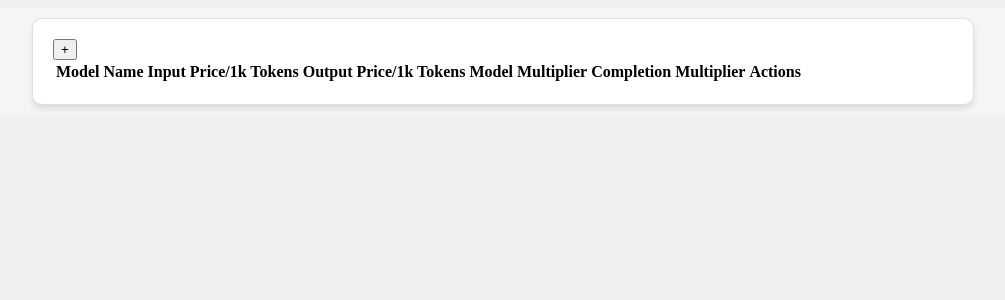
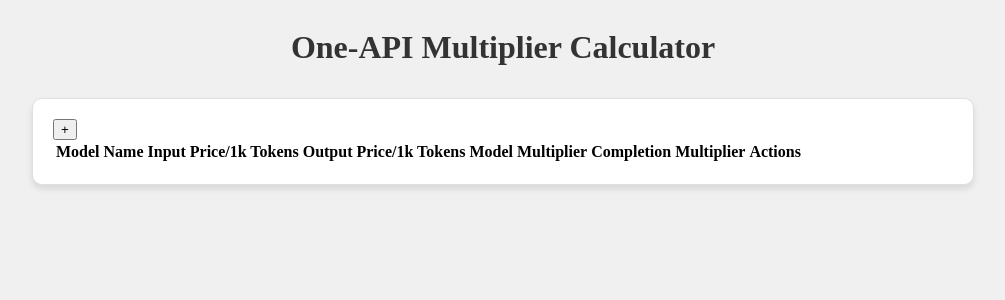
Before and after one commit to ShinChven/one-api-multiplier-calculator, a React (Vite) app in the folder app/: page / in a window 1280 px wide. Shown: the top 300 px of the page, without its empty margins (137-1142 px from the left). Built offline with nearby package versions, Linux system fonts and the light colour scheme.

Commit message:
feat: Add header and style adjustments for Calculator
- Center header text and update color
- Adjust card margin for horizontal centering
- Change container to column flex direction

```diff
--- a/app/src/Calculator.css
+++ b/app/src/Calculator.css
@@ -1,12 +1,12 @@
 .container {
   display: flex;
   justify-content: center;
-  background-color: #f5f5f5; /* Optional: background color for the page */
+  flex-direction: column;
 }
 
 .card {
   padding: 20px;
-  margin: 10px;
+  margin: 10px auto; /* Center the card horizontally */
   border-radius: 10px;
   box-shadow: 0 4px 6px rgba(0, 0, 0, 0.1);
   background-color: #ffffff;
@@ -14,3 +14,8 @@
   width: 100%; /* Optional: set a max width for responsiveness */
   max-width: 900px;
 }
+
+h1 {
+  text-align: center;
+  color: #333;
+}
--- a/app/src/Calculator.tsx
+++ b/app/src/Calculator.tsx
@@ -70,6 +70,7 @@ const Calculator: React.FC = () => {
 
   return (
     <div className="container">
+      <h1>One-API Multiplier Calculator</h1>
       <div className="card">
         <button onClick={addRow}>+</button>
         <table>
```
